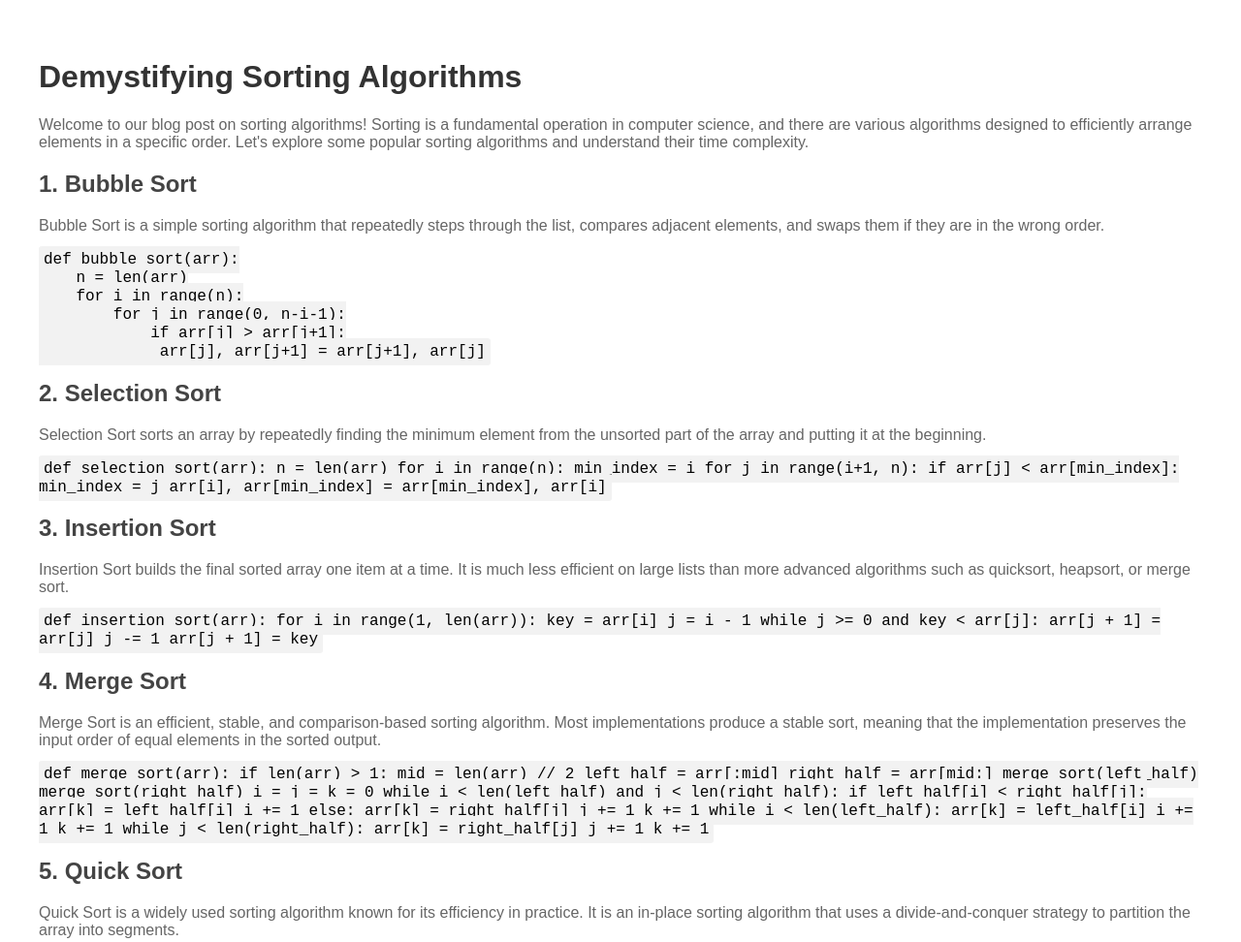
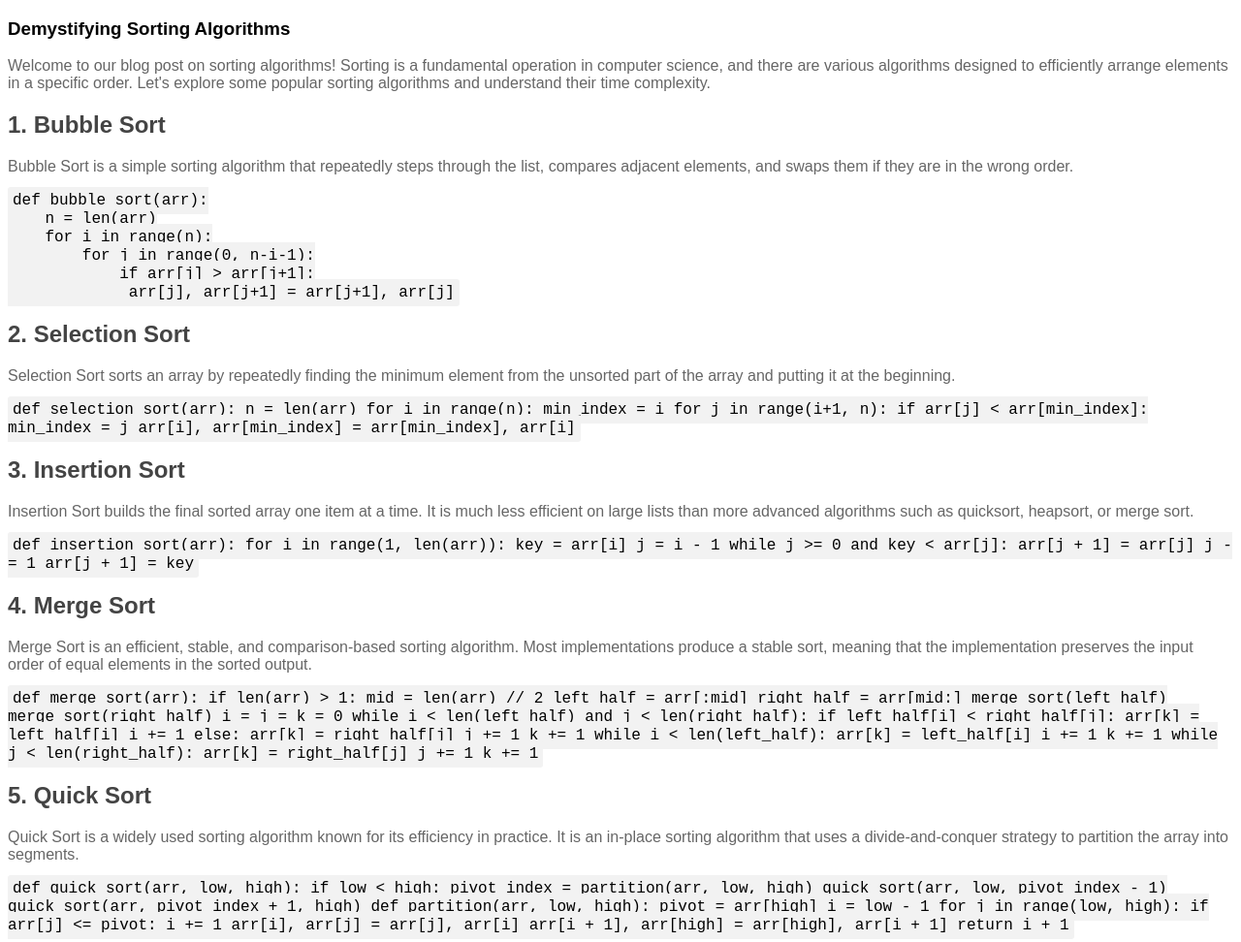
Before and after one commit to ayanchyaziz123/CodeBeginnerNest, a plain HTML site: page algorithm/sorting.html in a window 1280 px wide. Shown: the top 972 px of the page at 97% size. Drawn offline with Linux system fonts and the light colour scheme.

```diff
--- a/algorithm/sorting.html
+++ b/algorithm/sorting.html
@@ -8,8 +8,6 @@
     <style>
         body {
             font-family: 'Arial', sans-serif;
-            margin: 20px;
-            padding: 20px;
         }
 
         h1 {
@@ -51,7 +49,7 @@
 
 <body>
 
-    <h1>Demystifying Sorting Algorithms</h1>
+    <h3>Demystifying Sorting Algorithms</h3>
 
     <p>Welcome to our blog post on sorting algorithms! Sorting is a fundamental operation in computer science, and there
         are various algorithms designed to efficiently arrange elements in a specific order. Let's explore some
--- a/css/style.css
+++ b/css/style.css
@@ -2,4 +2,6 @@ body {
     font-family: "San Francisco";
     font-weight: 400;
     src: url("https://applesocial.s3.amazonaws.com/assets/styles/fonts/sanfrancisco/sanfranciscodisplay-regular-webfont.woff");
+    margin: 0px;
+    padding: 0px;
 }
```
Also changed, not shown: algorithm/binary_search.html (+0 -2 lines), datStructure.html (+22 -12 lines), data_structure/array.html (+0 -2 lines), data_structure/binary_search_tree.html (+0 -2 lines), data_structure/linked_list.html (+0 -2 lines), data_structure/trie.html (+0 -2 lines), interview_questions/string_array.html (+1 -1 lines).
